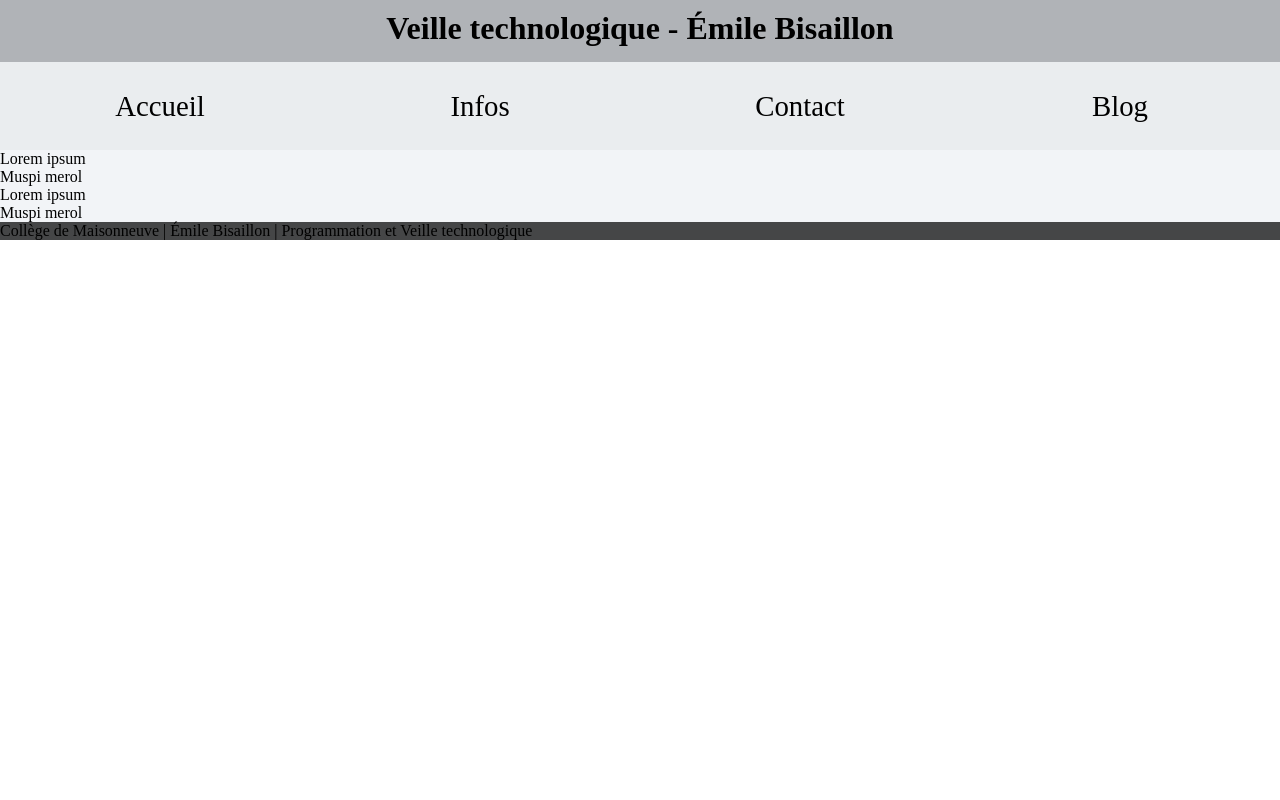
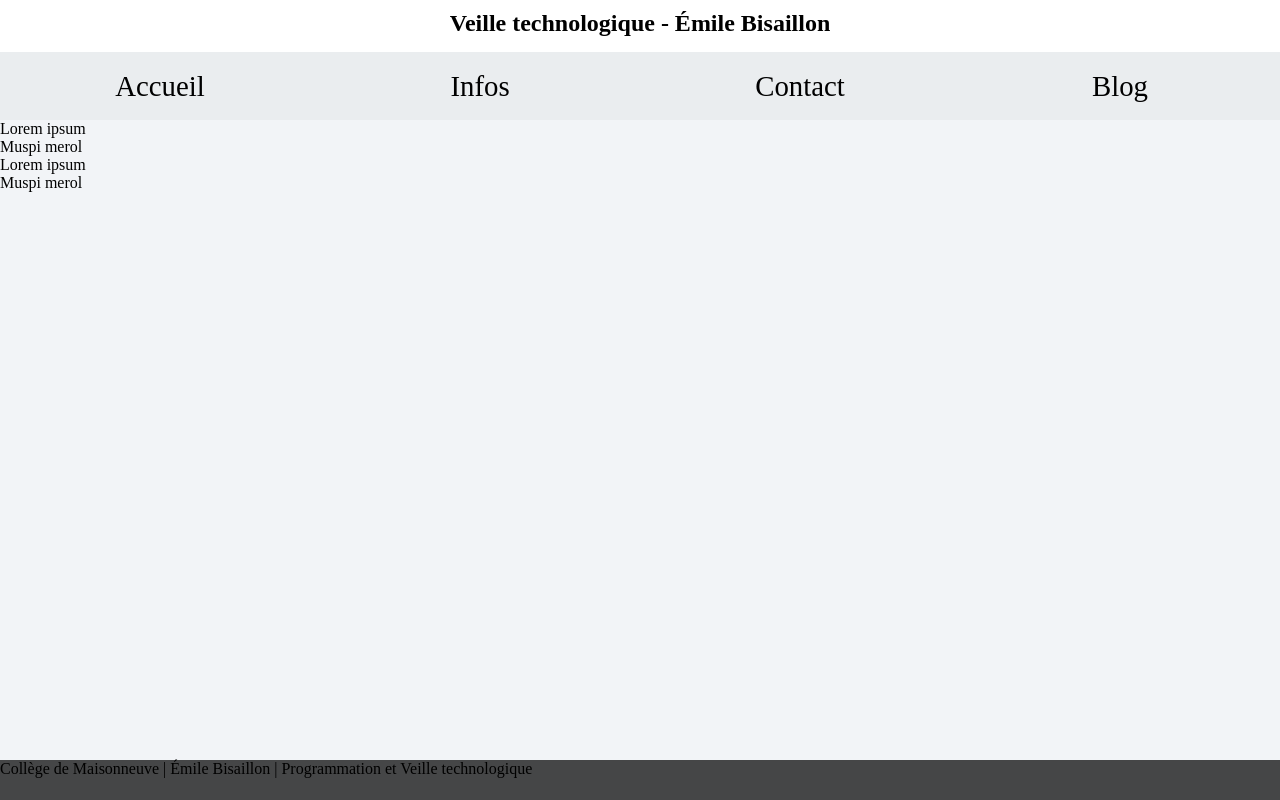
Before and after one commit to emileprogrameur/veille-node, a plain HTML site: page index.html in a window 1280 px wide. Drawn offline with Linux system fonts and the light colour scheme.

Commit message:
fix du flex du height des sections du body

```diff
--- a/less/styles.less
+++ b/less/styles.less
@@ -6,19 +6,18 @@
 
 body
 {
-	height: auto;
+	height: 100vh;
 	width: auto;
 }
 
 header
 {
-	background-color: #b0b3b7;
 	display: flex;
 	flex-direction: column;
 	justify-content: space-between;
 	align-items: center;
 	width: 100%;
-	height: 150px;
+	height: 15%;
 }
 
 nav
@@ -34,6 +33,7 @@ nav
 header h1
 {
 	margin-top: 10px;
+	font-size: 1.5em;
 }
 
 li
@@ -50,9 +50,13 @@ li
 main
 {
 	background-color: #f2f4f7;
+	width: 100%;
+	height: 80%;
 }
 
 footer
 {
 	background-color: #454647;
+	width: 100%;
+	height: 5%;
 }
```
Also changed, not shown: css/styles.css.
